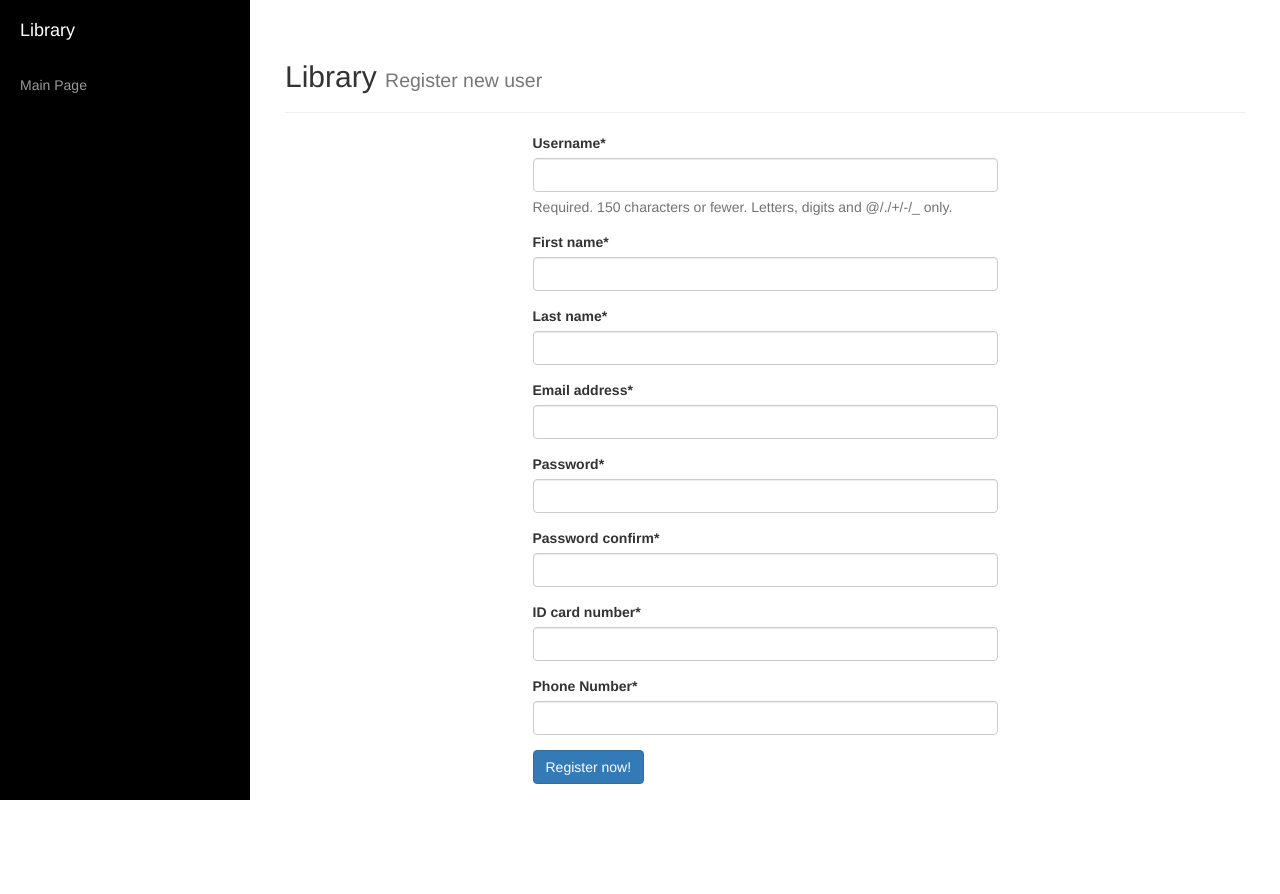
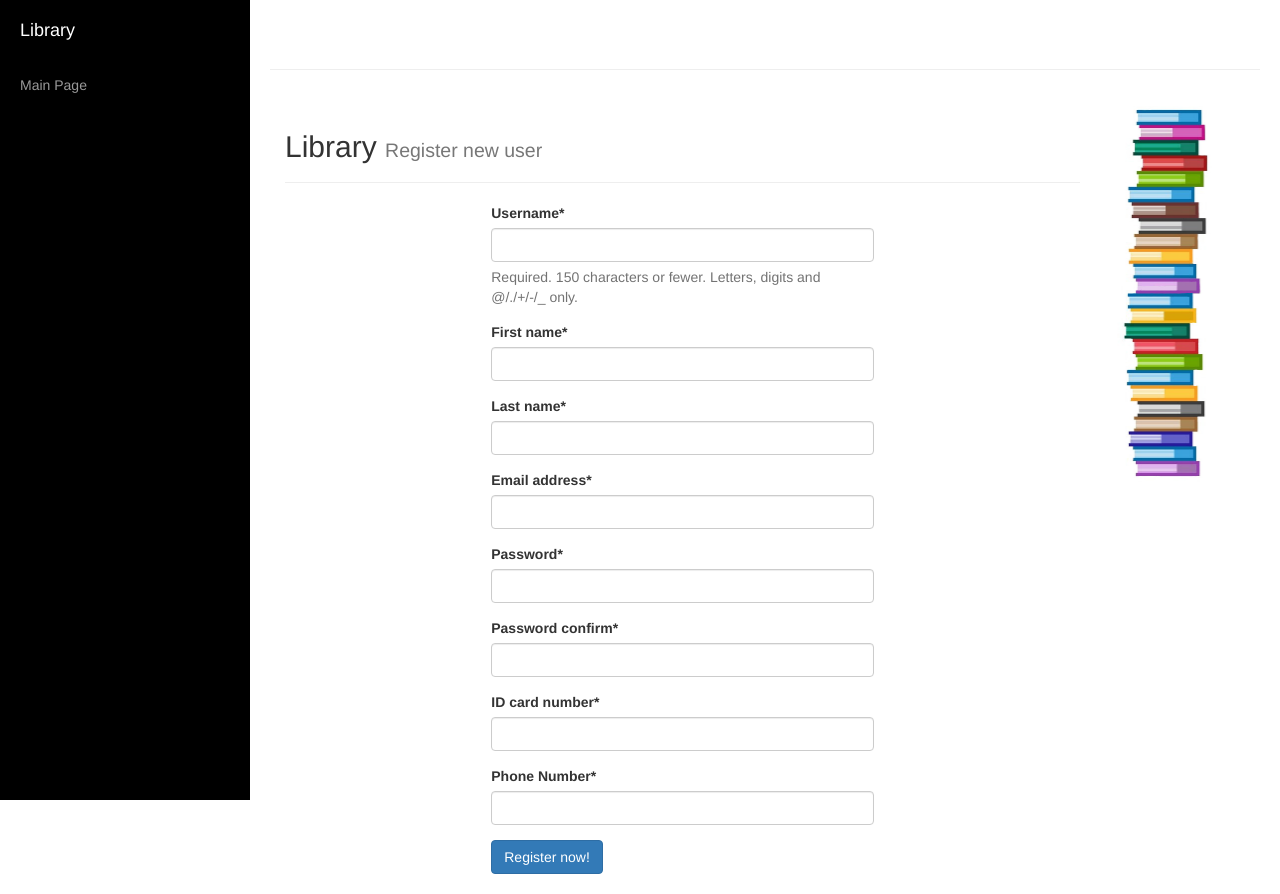
Before and after one commit to xxxnoxisxxx/library, a Django app: page /account/register/ in a window 1280 px wide. Before the commit the page ends 800 px from the top, so only its background shows below. Run offline with Django 3.2, Linux system fonts and the light colour scheme; parts of the project's set-up code (start-up, migrations or seed data) failed here and were passed over; some libraries are stand-ins or nearby versions.

Commit message:
Picture v1

```diff
--- a/books/templates/base.html
+++ b/books/templates/base.html
@@ -72,9 +72,19 @@
     </div>
     <div id="page-content-wrapper">
         <div class="container-fluid">
-
-            {% block content %}
-            {% endblock %}
+            <div class="row">
+                <div class="page-header">
+                    {% block headerrr %}
+                    {% endblock %}
+                </div>
+                <div class="col-lg-10">
+                    {% block content %}
+                    {% endblock %}
+                </div>
+                <div class="col-lg-2">
+                    <img src="{% static "media/books.jpg" %}" alt="Books Image" height="400" width="115">
+                </div>
+            </div>
         </div>
     </div>
 </div>
```
Also changed, not shown: books/templates/loanWrapper.html (+4 -3 lines), books/templates/loanedBooksWrapper.html (+10 -3 lines), books/templates/books.jpg (added), static/media/books.jpg (added).
